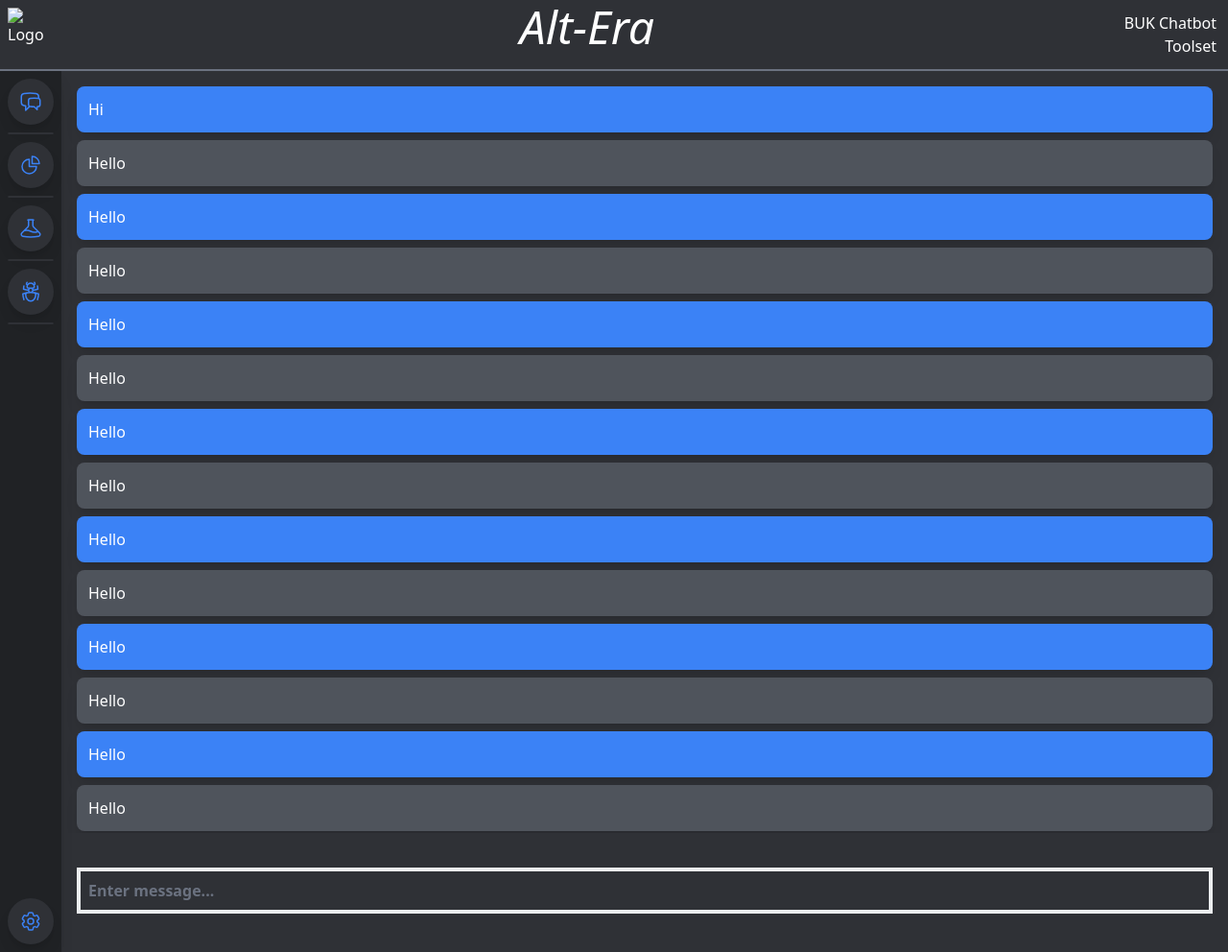
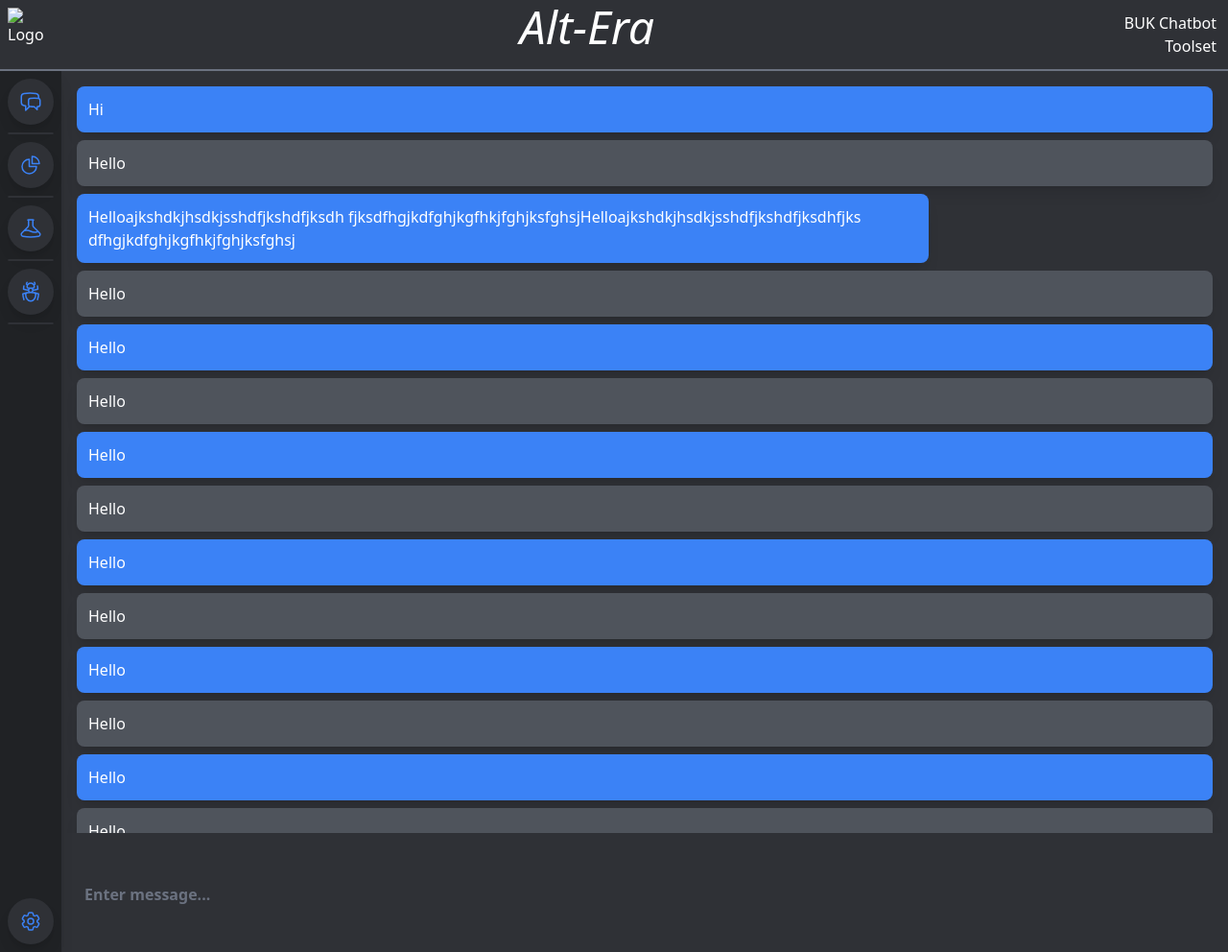
Before and after one commit to xaviruvpadhiyar98/WebUI, a FastAPI app: page / in a window 1280 px wide. Shown: the whole page at 96% size. Run offline with FastAPI, Linux system fonts and the light colour scheme.

Commit message:
Added Wrap text functionality

```diff
--- a/static/css/styles.css
+++ b/static/css/styles.css
@@ -757,6 +757,10 @@ video {
   margin-top: auto;
 }
 
+.mt-0 {
+  margin-top: 0px;
+}
+
 .flex {
   display: flex;
 }
@@ -907,6 +911,55 @@ video {
 
 .w-1\/4 {
   width: 25%;
+}
+
+.w-3\/4 {
+  width: 75%;
+}
+
+.max-w-fit {
+  max-width: -moz-fit-content;
+  max-width: fit-content;
+}
+
+.max-w-\[\] {
+  max-width: ;
+}
+
+.max-w-\[cal\] {
+  max-width: cal;
+}
+
+.max-w-\[calc\] {
+  max-width: calc;
+}
+
+.max-w-\[calc\(100vh-\)\] {
+  max-width: calc(100vh - );
+}
+
+.max-w-\[calc\(100vw-\)\] {
+  max-width: calc(100vw - );
+}
+
+.max-w-\[calc\(100vw-40\)\] {
+  max-width: calc(100vw - 40);
+}
+
+.max-w-\[calc\(100vw-40vw\)\] {
+  max-width: calc(100vw - 40vw);
+}
+
+.max-w-\[calc\(100vw-20vw\)\] {
+  max-width: calc(100vw - 20vw);
+}
+
+.max-w-\[calc\(100vw-vw\)\] {
+  max-width: calc(100vw - vw);
+}
+
+.max-w-\[calc\(100vw-10vw\)\] {
+  max-width: calc(100vw - 10vw);
 }
 
 .flex-grow {
@@ -1009,6 +1062,14 @@ video {
   overscroll-behavior: contain;
 }
 
+.whitespace-normal {
+  white-space: normal;
+}
+
+.break-words {
+  overflow-wrap: break-word;
+}
+
 .rounded-3xl {
   border-radius: 1.5rem;
 }
@@ -1163,6 +1224,11 @@ video {
   padding-right: 0.75rem;
 }
 
+.px-0 {
+  padding-left: 0px;
+  padding-right: 0px;
+}
+
 .pb-14 {
   padding-bottom: 3.5rem;
 }
@@ -1193,6 +1259,10 @@ video {
 
 .pr-72 {
   padding-right: 18rem;
+}
+
+.pb-12 {
+  padding-bottom: 3rem;
 }
 
 .text-center {
--- a/templates/chat.html
+++ b/templates/chat.html
@@ -1,62 +1,15 @@
-<!-- <div class="h-screen w-full flex flex-col justify-between">
-    <div class="p-4 rounded-lg flex-grow overflow-y-scroll"> -->
-<!-- Chat messages will go here -->
-<!-- <div class="mb-2">User 1: Hello there!</div>
-      <div class="mb-2">User 2: Hey, how's it going?</div> -->
-
-<!-- More chat messages go here -->
-<!-- </div> -->
-
-<!-- <div class="flex justify-center items-end pb-14">
-        <textarea cols="60" rows="2"
-        class="relative px-2 py-3 bottom-10 rounded-lg bg-gray-600 focus:outline-none placeholder-gray-200" placeholder="Enter message..."></textarea>
-        <button class="relative bottom-10 px-4 py-2 ml-2 bg-blue-500 text-white rounded-lg">Send</button>
-    </div>
-  </div> -->
-
-<!-- <div class="flex flex-grow flex-col">
-  <div class="flex flex-grow flex-col space-y-2 p-4 overflow-y-auto">
-    <div>Hi</div>
-    <div>Hello</div>
-  </div>
-  <div class="flex flex-grow rounded-lg shadow-lg bg-gray-600 bottom-10 px-2 h-12 bg-green-300">
-    <input type="text" placeholder="Enter message..." class="font-semibold w-full bg-transparent outline-none ml-0 mr-auto text-gray-400 placeholder-gray-400 cursor-text" />
-  </div>
-</div> -->
-
-<!-- <div class="flex flex-grow flex-col h-screen bg-red-400">
-  <div class="flex flex-col space-y-2 p-4">
-    <div class="bg-gray-600 rounded-lg shadow-lg p-3 text-white">Hi</div>
-    <div class="bg-gray-600 rounded-lg shadow-lg p-3 text-white">Hello</div>
-  </div>
-  <div class="absolute bg-green-300 p-2 bottom-10 right-0 left-0 mx-32">
-    <input type="text" placeholder="Enter message..." class="w-1/4 px-3 py-2 bg-transparent outline-none text-gray-800 placeholder-gray-400" />
-  </div>
-</div> -->
-
-<!-- <div class="flex flex-col h-full w-full m-0 p-0 justify-between">
-  <div class="flex flex-col space-y-2 p-4 overflow-auto">
-    <div class="bg-gray-600 rounded-lg shadow-lg p-3 text-white">Hi</div>
-    <div class="bg-gray-600 rounded-lg shadow-lg p-3 text-white">Hello</div>
-
-  </div>
-  <div class="mb-10 border-1">
-    <input
-      type="text"
-      placeholder="Enter message..."
-      class="font-semibold w-full
-      bg-transparent outline-none
-     text-gray-400 placeholder-gray-500
-      cursor-text border-4 p-2"
-    />
-  </div>
-</div> -->
-
-<div class="flex flex-col h-full w-full m-0 p-0 justify-between">
+<div class="flex flex-col flex-grow m-0 p-0 justify-between">
   <div
-    class="flex flex-col space-y-2 p-4 overflow-auto max-h-[calc(100vh-20vh)]"
+    class="flex flex-col space-y-2 p-4 overflow-y-scroll max-h-[calc(100vh-20vh)]"
   >
     <div class="bg-blue-500 rounded-lg shadow-lg p-3 text-white">Hi</div>
+    <div class="bg-gray-600 rounded-lg shadow-lg p-3 text-white">Hello</div>
+    <div class="bg-blue-500 rounded-lg shadow-lg p-3 text-white whitespace-normal w-3/4">
+      <div class="whitespace-normal">
+        Helloajkshdkjhsdkjsshdfjkshdfjksdh fjksdfhgjkdfghjkgfhkjfghjksfghsjHelloajkshdkjhsdkjsshdfjkshdfjksdhfjks dfhgjkdfghjkgfhkjfghjksfghsj
+
+      </div>
+    </div>
     <div class="bg-gray-600 rounded-lg shadow-lg p-3 text-white">Hello</div>
     <div class="bg-blue-500 rounded-lg shadow-lg p-3 text-white">Hello</div>
     <div class="bg-gray-600 rounded-lg shadow-lg p-3 text-white">Hello</div>
@@ -67,46 +20,13 @@
     <div class="bg-blue-500 rounded-lg shadow-lg p-3 text-white">Hello</div>
     <div class="bg-gray-600 rounded-lg shadow-lg p-3 text-white">Hello</div>
     <div class="bg-blue-500 rounded-lg shadow-lg p-3 text-white">Hello</div>
-    <div class="bg-gray-600 rounded-lg shadow-lg p-3 text-white">Hello</div>    <div class="bg-blue-500 rounded-lg shadow-lg p-3 text-white">Hello</div>
     <div class="bg-gray-600 rounded-lg shadow-lg p-3 text-white">Hello</div>
-
   </div>
-  <div class="mb-10 border-1 mt-auto px-4">
+  <div class="mb-10 mt-auto px-4 flex items-center">
     <input
       type="text"
       placeholder="Enter message..."
-      class="font-semibold w-full bg-transparent outline-none text-gray-400 placeholder-gray-500 cursor-text border-4 p-2"
+      class="font-semibold w-full bg-transparent outline-none text-gray-400 placeholder-gray-500 cursor-text p-2"
     />
   </div>
 </div>
-
-<!-- <div class="flex flex-col h-full w-full m-0 p-0 overflow-hidden justify-between bg-red-400">
-  <div id="chat-input-seperation" class="flex flex-col space-y-2 p-4" >
-    <div class="bg-gray-600 rounded-lg shadow-lg p-3 text-white">Hi</div>
-    <div class="bg-gray-600 rounded-lg shadow-lg p-3 text-white">Hi</div>
-    <div class="bg-gray-600 rounded-lg shadow-lg p-3 text-white">Hi</div>
-    <div class="bg-gray-600 rounded-lg shadow-lg p-3 text-white">Hi</div>    <div class="bg-gray-600 rounded-lg shadow-lg p-3 text-white">Hi</div>    <div class="bg-gray-600 rounded-lg shadow-lg p-3 text-white">Hi</div>    <div class="bg-gray-600 rounded-lg shadow-lg p-3 text-white">Hi</div>    <div class="bg-gray-600 rounded-lg shadow-lg p-3 text-white">Hi</div>    <div class="bg-gray-600 rounded-lg shadow-lg p-3 text-white">Hi</div>    <div class="bg-gray-600 rounded-lg shadow-lg p-3 text-white">Hi</div>    <div class="bg-gray-600 rounded-lg shadow-lg p-3 text-white">Hi</div>    <div class="bg-gray-600 rounded-lg shadow-lg p-3 text-white">Hi</div>
-    <div class="bg-gray-600 rounded-lg shadow-lg p-3 text-white">Hi</div>
-    <div class="bg-gray-600 rounded-lg shadow-lg p-3 text-white">Hi</div>
-  </div>
-  <div class="bg-green-300 p-2 mx-4 mb-4">
-    <div>
-    <input
-      type="text"
-      placeholder="Enter message..."
-      class="font-semibold w-full px-3 py-2 bg-transparent outline-none m-0 mr-auto text-gray-800 placeholder-gray-400"
-    />
-    </div>
-</div> -->
-<!-- <div class="flex-grow flex flex-col space-y-2 p-4 overflow-y-auto max-h-[70%]">
-
-
-  </div>
-  <div class="bg-green-300 p-2 mx-4 mb-4">
-    <input
-      type="text"
-      placeholder="Enter message..."
-      class="w-full px-3 py-2 bg-transparent outline-none text-gray-800 placeholder-gray-400"
-    />
-  </div>
-</div> -->
```
